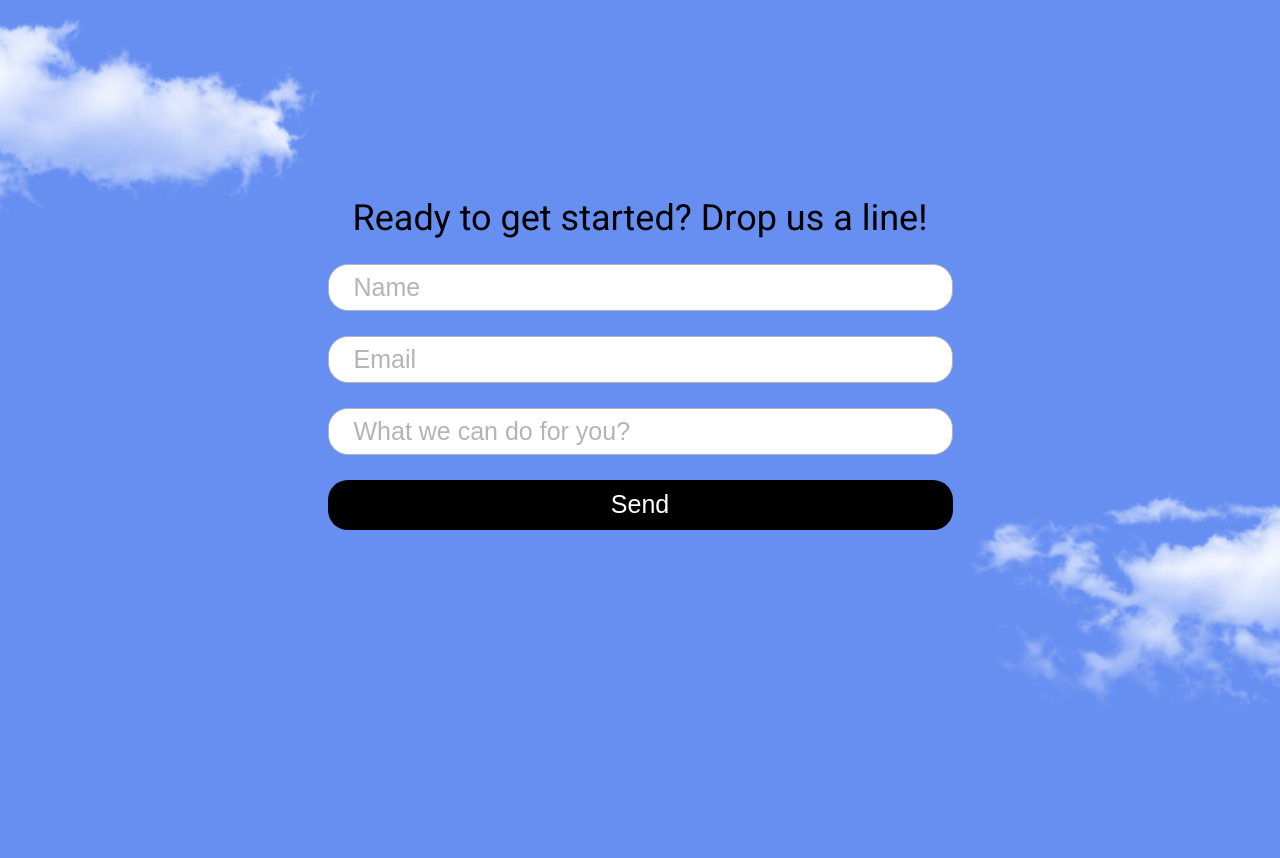
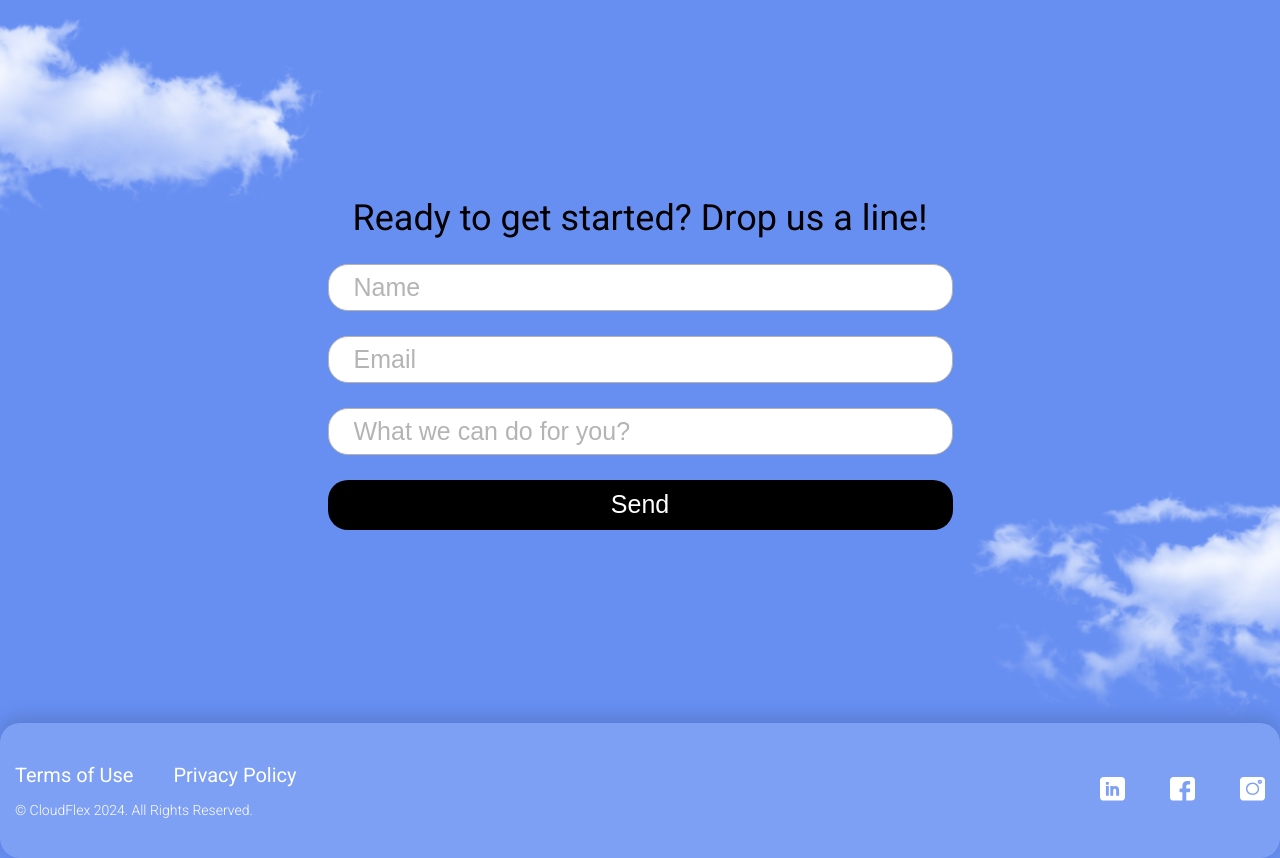
Before and after one commit to sviatoslav29041967/langing_live_streaming, a website: page index.html in a window 1280 px wide. Shown: the part 5232-6090 px from the top of the page. Before the commit the page ends 5955 px from the top, so only its background shows below. Drawn offline with nearby package versions, Linux system fonts and the light colour scheme; files that its build step writes are made by us from their sources.

Commit message:
contacts section - footer added

```diff
--- a/index.html
+++ b/index.html
@@ -308,14 +308,45 @@
             <div class="form-section__bg-cloud cloud--right"></div>
         </section>
 
+    </main>
 
 
+    <footer class="footer-section" aria-label="contacts section" id="contacts">
+        <div class="container">
+            <div class="footer">
+                <div class="footer__terms">
+                    <div class="footer__terms-links">
+                        <a href="#" class="footer__terms-link">
+                            Terms of Use
+                        </a>
+                        <a href="#" class="footer__terms-link">
+                            Privacy Policy
+                        </a>
+                    </div>
 
+                    <div class="footer__terms-rights">© CloudFlex 2024. All Rights Reserved.</div>
+                </div>
 
-
-
-
-    </main>
+                <address class="footer__contacts">
+                    <a href="https://linkedin.com" target="_blank">
+                        <svg class="footer__contacts-icon" aria-label="linkedin icon">
+                            <use href="assets/sprites.svg#linkedin-icon"></use>
+                        </svg>
+                    </a>
+                    <a href="https://facebook.com" target="_blank">
+                        <svg class="footer__contacts-icon" aria-label="facebook icon">
+                            <use href="assets/sprites.svg#facebook-icon"></use>
+                        </svg>
+                    </a>
+                    <a href="https://instagram.com" target="_blank">
+                        <svg class="footer__contacts-icon" aria-label="instagram icon">
+                            <use href="assets/sprites.svg#instagram-icon"></use>
+                        </svg>
+                    </a>
+                </address>
+            </div>
+        </div>
+    </footer>
 
 
 </body>
--- a/styles/_importer.scss
+++ b/styles/_importer.scss
@@ -7,3 +7,4 @@
 @forward 'experience';
 @forward 'testimonials';
 @forward 'form';
+@forward 'contacts';
--- /dev/null
+++ b/styles/contacts.scss
@@ -0,0 +1,55 @@
+@use "variables" as v;
+@use "mixins" as m;
+@use "sass:color";
+@use "placeholders";
+
+.footer-section {
+    border-radius: 20px;
+    background-color: color.adjust(v.$color_white, $alpha: -0.85);
+    box-shadow: 0 -5px 20px 0 rgba(0, 0, 0, 0.15);
+
+    .footer {
+        width: 100%;
+        height: 135px;
+        margin: 0 auto;
+        padding: 0 15px;
+        @include m.d-flex(space-between, center, nowrap, row, 0, 0);
+
+        &__terms {
+            @include m.d-flex(start, start, nowrap, column, 0, 15px);
+
+            &-links {
+                @include m.d-flex(start, center, nowrap, row, 40px, 0);
+                @include m.font(20px, 400, v.$color_white);
+            }
+
+            &-link {
+                @extend %hover-black;
+            }
+
+            &-rights {
+                @include m.font(14px, 300, v.$color_white);
+            }
+        }
+
+        &__contacts {
+            @include m.d-flex(space-between, center, nowrap, row, 45px, 0);
+
+            &-icon {
+                width: 25px;
+                height: 24px;
+                fill: v.$color_white;
+
+                &:hover {
+                    cursor: pointer;
+                    fill: v.$color_black;
+                }
+            }
+        }
+
+        @media (max-width: v.$media_sm) {
+            @include m.d-flex(center, center, nowrap, column-reverse, 0, 20px);
+        }
+
+    }
+}
```
